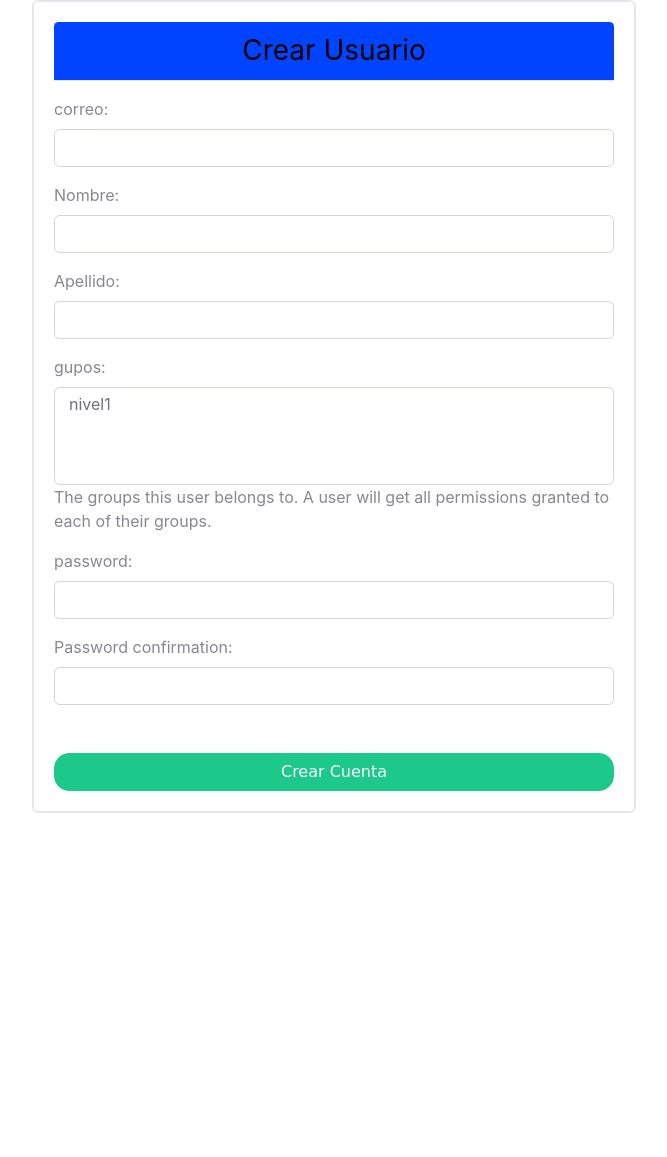
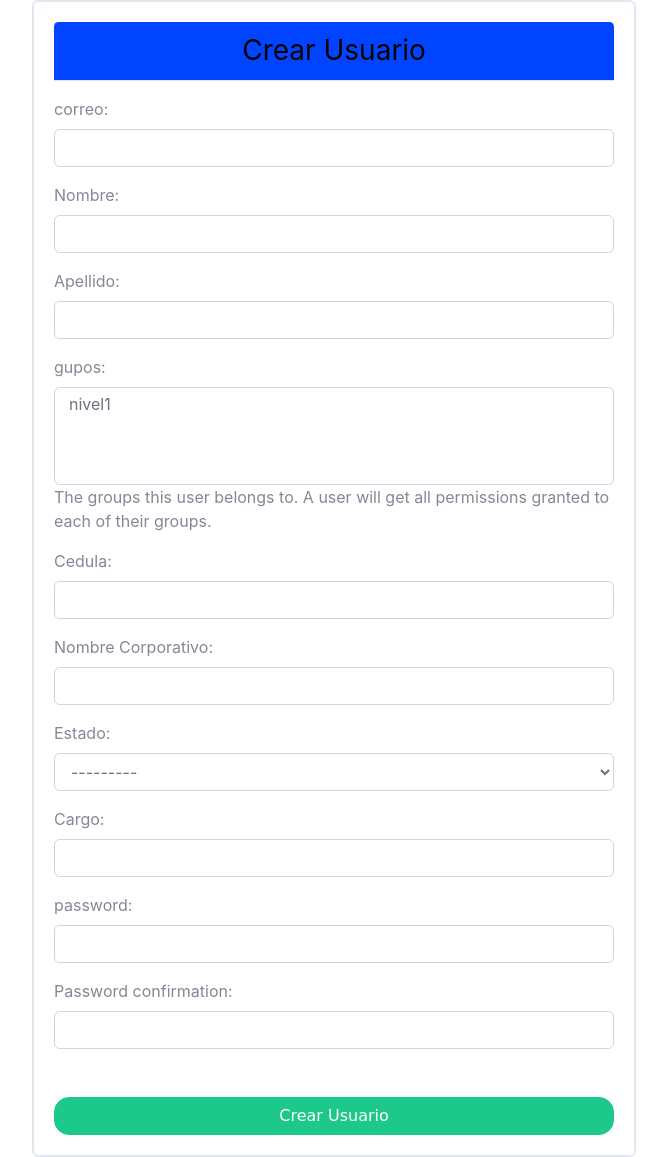
Before and after one commit to angeloUrbano/control-de-actividades, a Django app: page /gestion/crear_user/ in a window 1280 px wide. Shown: the whole page, without its empty margins (306-973 px from the left). Before the commit the page ends 813 px from the top, so only its background shows below. Run offline with Django 4.2, Linux system fonts and the light colour scheme; some libraries are stand-ins or nearby versions.

```diff
--- a/gestion/forms.py
+++ b/gestion/forms.py
@@ -30,7 +30,8 @@ class Crea_Usuario(forms.ModelForm):
 		model=User
 
 
-		fields=['email','first_name','last_name','groups' , 'password']
+		fields=['email','first_name','last_name','groups'  ,
+		'cedula' ,'nombre_corporativo' , 'estado'  , 'cargo' , 'password']
 
 
 
@@ -39,8 +40,13 @@ class Crea_Usuario(forms.ModelForm):
 			'email':'correo',
 			'first_name':'Nombre',
 			'last_name':'Apellido',
+			'cedula': 'Cedula',
+			'nombre_corporativo' :'Nombre Corporativo' ,
+			'estado':'Estado',
+			'cargo':'Cargo',
 			'groups':'gupos',
-			'password':'password',
+
+			'password':'password'
 		}
 
 
@@ -49,10 +55,92 @@ class Crea_Usuario(forms.ModelForm):
 		'email': forms.EmailInput(attrs={'class':'form-control'}),
 		'first_name': forms.TextInput(attrs={'class':'form-control'}),
 		'last_name': forms.TextInput(attrs={'class':'form-control'}),
+
+		'cedula': forms.TextInput(attrs={'class':'form-control'}),
+		'nombre_corporativo': forms.TextInput(attrs={'class':'form-control'}),
+		'estado': forms.Select(attrs={'class':'form-control'}),
+		'cargo': forms.TextInput(attrs={'class':'form-control'}),
+
+
 		'groups': forms.SelectMultiple(attrs={'class':'form-control'}),
+
 		'password': forms.PasswordInput(attrs={'class':'form-control'}),
 
 		}
+
+
+	def clean_first_name(self):
+
+		#patron = re.compile("^\w+$")
+		first_name = self.cleaned_data.get('first_name')
+
+
+		if not re.match(r'[a-zA-Z\s]+$', first_name) or first_name == "":
+
+			raise forms.ValidationError("debe ser solo letras y  es un campo obligatorio")
+
+
+		return first_name
+
+
+	def clean_last_name(self):
+
+		#patron = re.compile("^\w+$")
+		last_name = self.cleaned_data.get('last_name')
+
+
+		if not re.match(r'[a-zA-Z\s]+$', last_name) or last_name == "":
+
+			raise forms.ValidationError("debe ser solo letras y  es un campo obligatorio")
+
+
+		return last_name
+
+
+	def clean_cedula(self):
+
+		#patron = re.compile("^\w+$")
+		cedula = self.cleaned_data.get('cedula')
+
+
+		if not re.match(r'\d+$', cedula) or len(cedula)>8:
+
+			raise forms.ValidationError("Error! solo debe ser numero y un maximo de 8 caracteres")
+
+
+		return cedula
+
+	def clean_nombre_corporativo(self):
+
+		#patron = re.compile("^\w+$")
+		nombre_corporativo = self.cleaned_data.get('nombre_corporativo')
+
+
+		if not re.match(r'[a-zA-Z\s]+$', nombre_corporativo) or nombre_corporativo == "":
+
+			raise forms.ValidationError("debe ser solo letras y  es un campo obligatorio")
+
+
+		return nombre_corporativo
+
+
+
+	def clean_cargo(self):
+
+		#patron = re.compile("^\w+$")
+		cargo = self.cleaned_data.get('cargo')
+
+
+		if not re.match(r'[a-zA-Z\s]+$', cargo) or cargo == "":
+
+			raise forms.ValidationError("debe ser solo letras y  es un campo obligatorio")
+
+
+		return cargo
+
+
+
+
 
 
 
@@ -83,7 +171,7 @@ class Crea_Usuario(forms.ModelForm):
 		password_confirmation = data['password_confirmation']
 
 		if password != password_confirmation:
-			raise forms.ValidationError('Passwords do not match')
+			raise forms.ValidationError('Las contrañas no coninciden ')
 
 		return data
 
@@ -166,7 +254,7 @@ class sud_actividadForm(forms.Form):
 
 
 		if not re.match(r'[a-zA-Z\s]+$', nom_actividad):
-			print("no coniside")
+
 			raise forms.ValidationError("debe ser solo letras")
 
 
@@ -179,7 +267,7 @@ class sud_actividadForm(forms.Form):
 
 
 		if not re.match(r'[a-zA-Z\s]+$', impacto):
-			print("no coniside")
+
 			raise forms.ValidationError("debe ser solo letras")
 
 
@@ -192,7 +280,7 @@ class sud_actividadForm(forms.Form):
 
 
 		if not re.match(r'[a-zA-Z\s]+$', punto_critico):
-			print("no coniside")
+
 			raise forms.ValidationError("debe ser solo letras")
 
 
@@ -306,7 +394,7 @@ class sud_actividadForm2(forms.ModelForm):
 
 
 		if not re.match(r'[a-zA-Z\s]+$', nom_actividad):
-			print("no coniside")
+
 			raise forms.ValidationError("debe ser solo letras")
 
 
@@ -319,7 +407,7 @@ class sud_actividadForm2(forms.ModelForm):
 
 
 		if not re.match(r'[a-zA-Z\s]+$', impacto):
-			print("no coniside")
+
 			raise forms.ValidationError("debe ser solo letras")
 
 
@@ -332,7 +420,7 @@ class sud_actividadForm2(forms.ModelForm):
 
 
 		if not re.match(r'[a-zA-Z\s]+$', punto_critico):
-			print("no coniside")
+
 			raise forms.ValidationError("debe ser solo letras")
 
 
--- a/gestion/models.py
+++ b/gestion/models.py
@@ -13,13 +13,43 @@ from django.core.validators import RegexValidator
 from django.contrib.auth.models import AbstractUser
 
 
-
+STATE_CHOICES = (
+    ('Amazonas', 'Amazonas'),
+    ('Anzoátegui', 'Anzoátegui'),
+	('Apure', 'Apure'),
+	('Aragua', 'Aragua'),
+	('Barinas', 'Barinas'),
+	('Bolívar', 'Bolívar'),
+	('Carabobo', 'Carabobo'),
+	('Cojedes', 'Cojedes'),
+	('Delta Amacuro', 'Delta Amacuro'),
+	('Distrito' , 'Distrito'),
+	('Falcón', 'Falcón'),
+	('Guárico', 'Guárico'),
+	('Lara', 'Lara'),
+	('Mérida', 'Mérida'),
+	('Miranda', 'Miranda'),
+	('Monagas', 'Monagas'),
+	('Nueva Esparta', 'Nueva Esparta'),
+	('Portuguesa' , 'Portuguesa'),
+	('Sucre', 'Sucre'),
+	('Táchira' , 'Táchira'),
+	('Trujillo', 'Trujillo'),
+	('Vargas', 'Vargas'),
+	('Yaracuy', 'Yaracuy'),
+	('Zulia', 'Zulia')
+)
 
 
 class User(AbstractUser):
     email = models.EmailField(unique=True)
+    cedula = models.CharField(max_length=100 , blank=False, null= False)
+    nombre_corporativo = models.CharField(max_length=100 , blank=False, null= False)
+    estado = models.CharField(choices=STATE_CHOICES, max_length=20 , blank=False, null= False)
+    cargo= models.CharField(max_length=100 , blank=False, null= False )
     USERNAME_FIELD = 'email'
-    REQUIRED_FIELDS=[ 'first_name' , 'last_name']
+    REQUIRED_FIELDS=[ 'username',  'first_name' , 'last_name'  , 'cedula' , 'nombre_corporativo' ,
+    'estado' , 'cargo']
 
 
 
--- a/gestion/views.py
+++ b/gestion/views.py
@@ -103,10 +103,16 @@ class crear_usuario(View):
             last_name = datos_limpios['last_name']
             password = datos_limpios['password']
             password_confirmation = datos_limpios['password_confirmation']
+            cedula= datos_limpios['cedula']
+            nombre_corporativo= datos_limpios['nombre_corporativo']
+            estado= datos_limpios['estado']
+            cargo = datos_limpios['cargo']
 
 
             User = get_user_model()
-            User = User.objects.create_user(username=first_name, email=email , last_name =last_name , password = password , is_active = True)
+            User = User.objects.create_user(username=first_name, email=email , last_name =last_name , password = password , is_active = True ,
+            cedula =cedula , nombre_corporativo = nombre_corporativo , estado =estado ,
+            cargo = cargo)
             for x in datos_limpios['groups']:
 
                 User.groups.add(x)
--- a/templates/corp/signup.html
+++ b/templates/corp/signup.html
@@ -38,7 +38,7 @@
 {{form.as_p}}
 </div> -->
 
-  <button   style="border-radius: 15px; text-align: center; font-family: cursive" class="btn btn-success btn-block mt-5" type="submit">Crear Cuenta</button>
+  <button   style="border-radius: 15px; text-align: center; font-family: cursive" class="btn btn-success btn-block mt-5" type="submit">Crear Usuario</button>
 
 
 </form>
--- a/templates/corpoelec.html
+++ b/templates/corpoelec.html
@@ -111,6 +111,8 @@
                        <a class="collapse-item" href="{% url 'gestion:lista_actividades'%}">Listar Actividades</a>
 
                        <a class="collapse-item" href="{% url 'gestion:crear_user'%}">usuarios</a>
+                       <a class="collapse-item" href="{% url 'gestion:listar_usiarios'%}">Listar Usuarios</a>
+
 
                         {% endif%}
 
```
Also changed, not shown: db.sqlite3, gestion/migrations/0001_initial.py, gestion/migrations/0002_alter_sud_actividad_fecha_fin_and_more.py (deleted), gestion/migrations/0002_alter_user_cedula.py (added), gestion/migrations/0003_alter_user_options.py (deleted), gestion/migrations/0004_alter_user_options.py (deleted).
